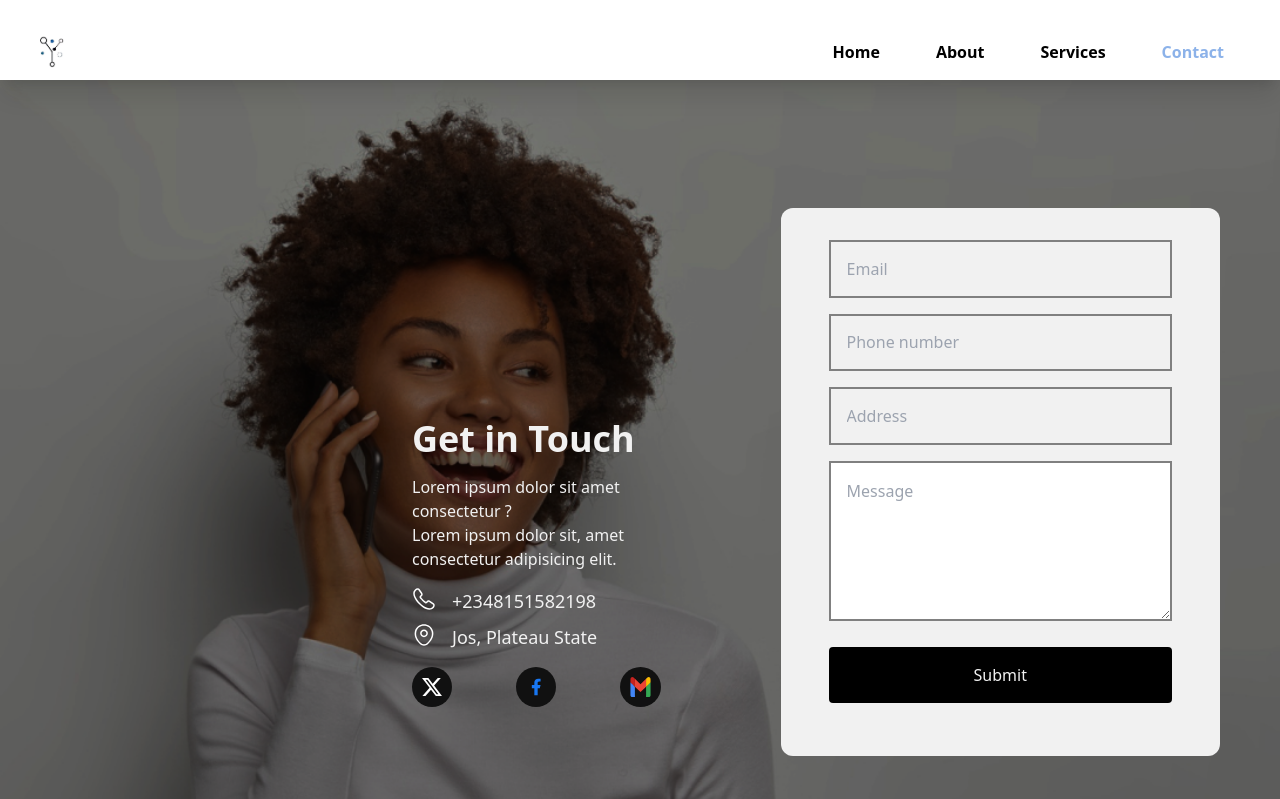
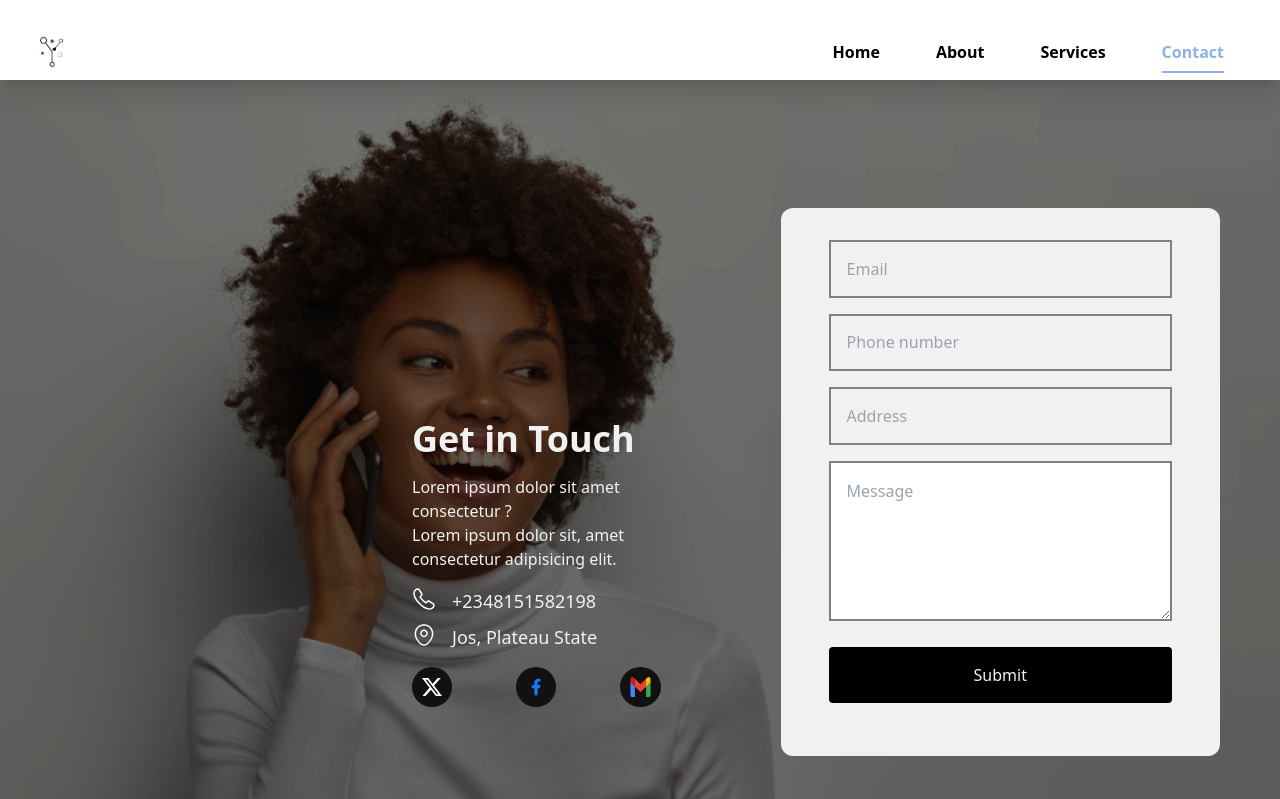
Before and after one commit to Angyusarah/yiino, a React (Vite) app: page /contact in a window 1280 px wide. Shown: the top 799 px of the page. Built offline with nearby package versions, Linux system fonts and the light colour scheme.

Commit message:
added active states to the nav

```diff
--- a/src/Components/Nav.jsx
+++ b/src/Components/Nav.jsx
@@ -15,7 +15,7 @@ export default function Nav({ hideNav }) {
           navlinks.map(({name, path}, index) => {
             return (
               <li className=" font-semibold" key={index}>
-                <NavLink to={path} className={({isActive}) => isActive ? 'text-footerblue font-extrabold' : ''}>{name}</NavLink>
+                <NavLink to={path} className={({isActive}) => isActive ? ' border-b-2 border-footerblue pb-2 text-footerblue' : ''}>{name}</NavLink>
               </li>
             )
           })
```
